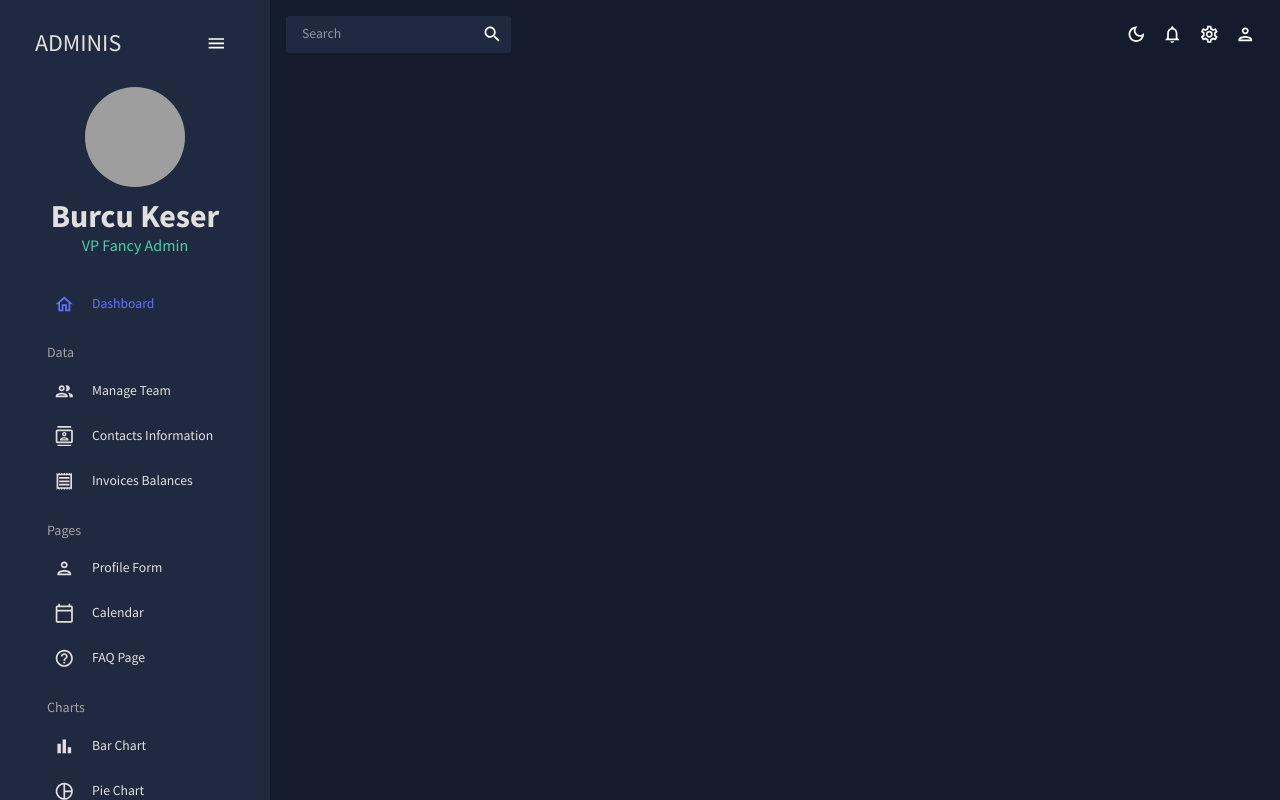
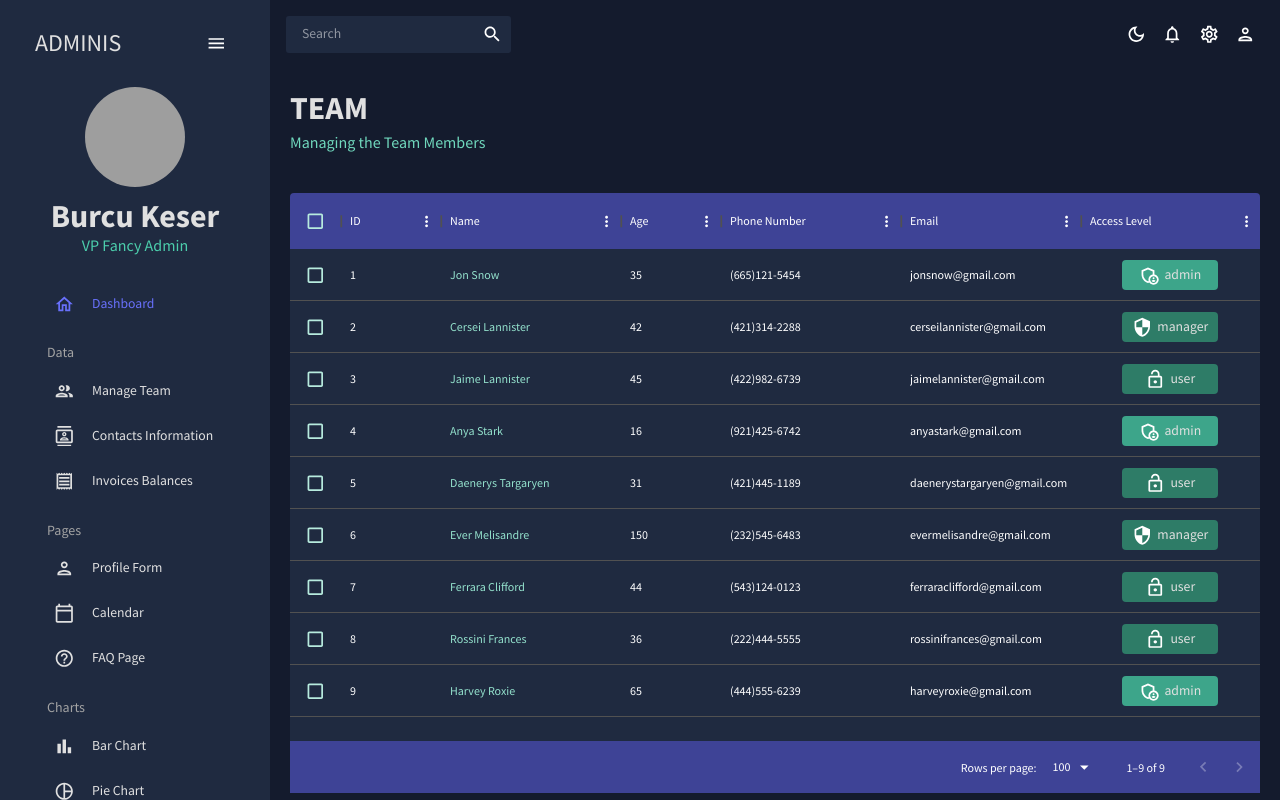
Before and after one commit to burcuukeser/react-admin, a React (Create React App) app: page /team in a window 1280 px wide. Built offline with nearby package versions, Linux system fonts and the light colour scheme; grey boxes are pictures that could not be loaded.

Commit message:
team added

```diff
--- a/src/App.js
+++ b/src/App.js
@@ -4,7 +4,7 @@ import { Routes, Route } from "react-router-dom";
 import Topbar from "./scenes/global/Topbar";
 import Sidebarr from "./scenes/global/Sidebar";
 import Dashboard from "./scenes/dashboard";
-// import Team from "./scenes/team";
+import Team from "./scenes/team";
 // import Invoices from "./scenes/invoices";
 // import Contacts from "./scenes/contacts";
 // import Bar from "./scenes/bar";
@@ -28,7 +28,7 @@ function App() {
             <Topbar />
             <Routes>
               <Route path="/" element={<Dashboard />} />
-              {/* <Route path="/team" element={<Team />} /> */}
+              <Route path="/team" element={<Team />} />
               {/* <Route path="/contacts" element={<Contacts />} /> */}
               {/* <Route path="/invoices" element={<Invoices />} /> */}
               {/* <Route path="/form" element={<Form />} /> */}
--- a/src/scenes/dashboard/index.jsx
+++ b/src/scenes/dashboard/index.jsx
@@ -6,7 +6,7 @@ const Dashboard = () => {
     return (
         <Box m="20px">
             <Box display="flex" justifyContent="space-between" alignItems="center">
-                <Header title="Dashboard" subtitle="Welcome to your dashboard."/>
+                <Header title="Dashboard" subtitle="Welcome to your dashboard"/>
             </Box>
         </Box>
     );
--- /dev/null
+++ b/src/scenes/team/index.jsx
@@ -0,0 +1,109 @@
+import { Box, Typography, useTheme } from "@mui/material";
+import { DataGrid } from "@mui/x-data-grid";
+import { tokens } from "../../theme";
+import { mockDataTeam } from "../../data/mockData";
+import AdminPanelSettingsOutlinedIcon from "@mui/icons-material/AdminPanelSettingsOutlined";
+import LockOpenOutlinedIcon from "@mui/icons-material/LockOpenOutlined";
+import SecurityOutlinedIcon from "@mui/icons-material/SecurityOutlined";
+import Header from "../../components/Header";
+
+const Team = () => {
+  const theme = useTheme();
+  const colors = tokens(theme.palette.mode);
+  const columns = [
+    { field: "id", headerName: "ID" },
+    {
+      field: "name",
+      headerName: "Name",
+      flex: 1,
+      cellClassName: "name-column--cell",
+    },
+    {
+      field: "age",
+      headerName: "Age",
+      type: "number",
+      headerAlign: "left",
+      align: "left",
+    },
+    {
+      field: "phone",
+      headerName: "Phone Number",
+      flex: 1,
+    },
+    {
+      field: "email",
+      headerName: "Email",
+      flex: 1,
+    },
+    {
+      field: "accessLevel",
+      headerName: "Access Level",
+      flex: 1,
+      renderCell: ({ row: { access } }) => {
+        return (
+          <Box
+            width="60%"
+            m="0 auto"
+            p="5px"
+            display="flex"
+            justifyContent="center"
+            backgroundColor={
+              access === "admin"
+                ? colors.greenAccent[600]
+                : access === "manager"
+                ? colors.greenAccent[700]
+                : colors.greenAccent[700]
+            }
+            borderRadius="4px"
+          >
+            {access === "admin" && <AdminPanelSettingsOutlinedIcon />}
+            {access === "manager" && <SecurityOutlinedIcon />}
+            {access === "user" && <LockOpenOutlinedIcon />}
+            <Typography color={colors.grey[100]} sx={{ ml: "5px" }}>
+              {access}
+            </Typography>
+          </Box>
+        );
+      },
+    },
+  ];
+
+  return (
+    <Box m="20px">
+      <Header title="TEAM" subtitle="Managing the Team Members" />
+      <Box
+        m="40px 0 0 0"
+        height="75vh"
+        sx={{
+          "& .MuiDataGrid-root": {
+            border: "none",
+          },
+          "& .MuiDataGrid-cell": {
+            borderBottom: "none",
+          },
+          "& .name-column--cell": {
+            color: colors.greenAccent[300],
+          },
+          "& .MuiDataGrid-columnHeaders": {
+            backgroundColor: colors.blueAccent[700],
+            borderBottom: "none",
+          },
+          "& .MuiDataGrid-virtualScroller": {
+            backgroundColor: colors.primary[400],
+          },
+          "& .MuiDataGrid-footerContainer": {
+            borderTop: "none",
+            backgroundColor: colors.blueAccent[700],
+          },
+          "& .MuiCheckbox-root": {
+            color: `${colors.greenAccent[200]} !important`,
+          },
+        }}
+      >
+        <DataGrid checkboxSelection rows={mockDataTeam} columns={columns} />
+      </Box>
+    </Box>
+  );
+};
+
+export default Team;
```
